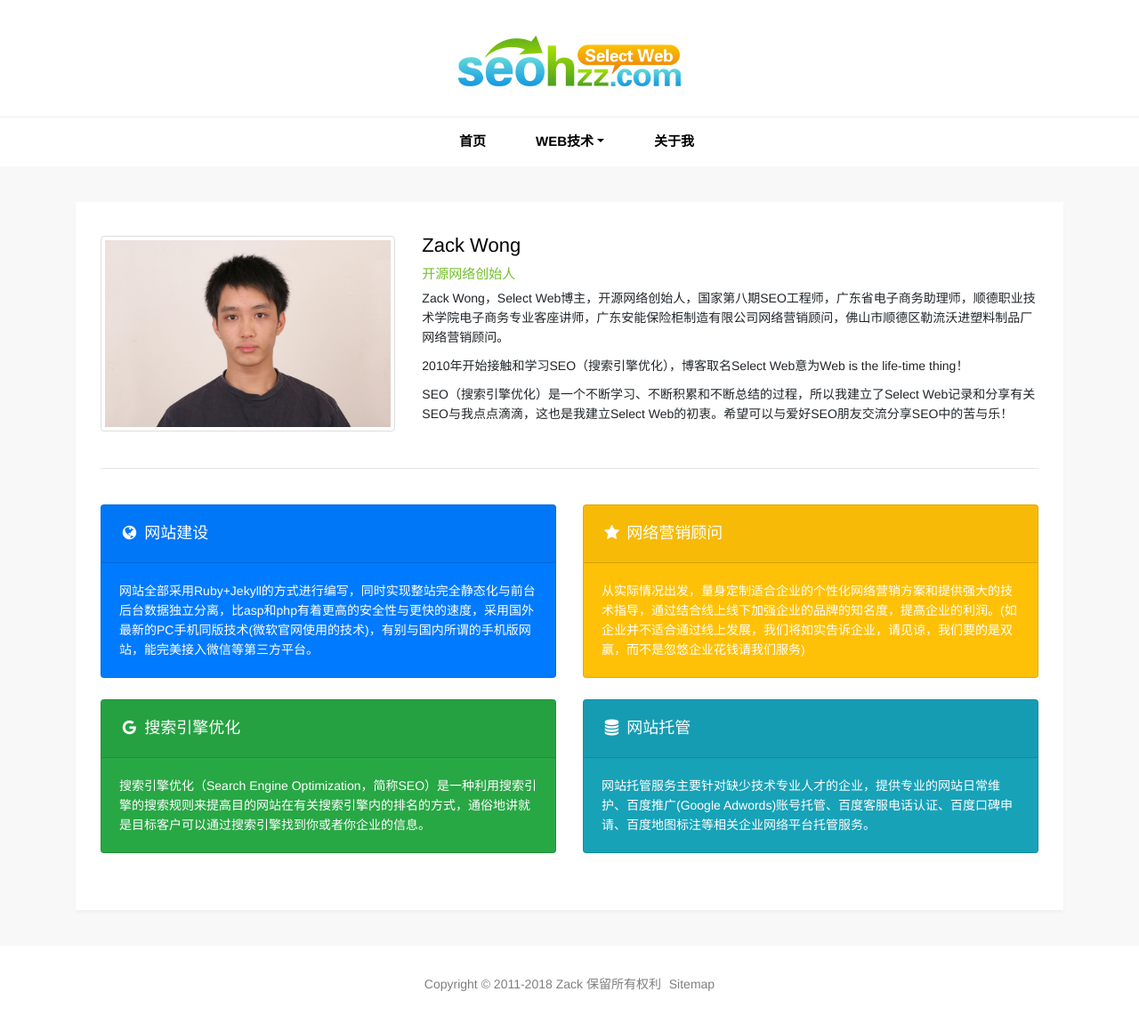
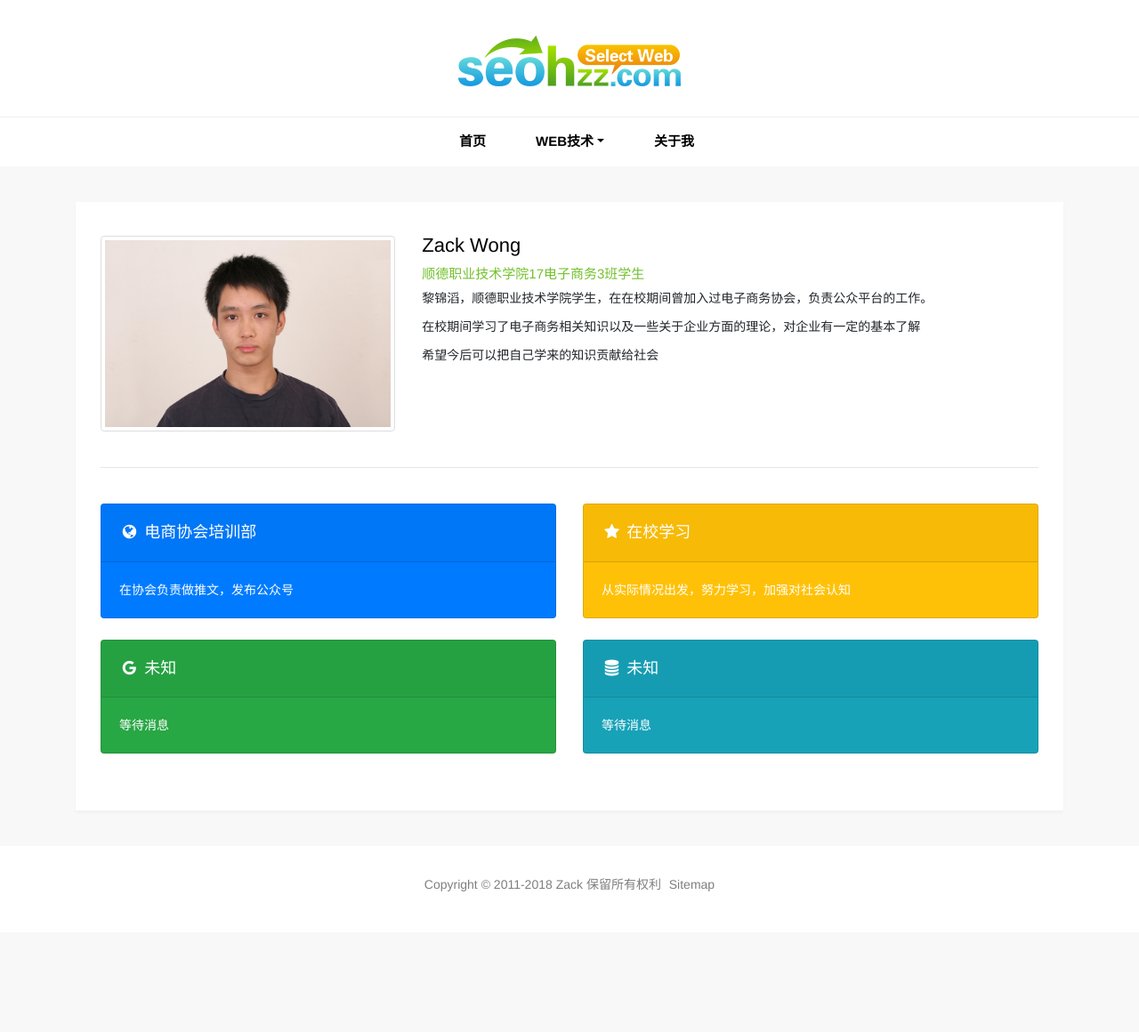
Before and after one commit to lijintaotian/lijintaotiam.github.io, a Jekyll site: the page built from pages/about.html, in a window 1280 px wide. Shown: the whole page at 89% size. Built offline with Jekyll 4.4.1, drawn with Linux system fonts in a browser that asks for light colours; after the commit the page ends 1048 px from its top, so only the background shows below that.

Commit message:
Update about.html

```diff
--- a/pages/about.html
+++ b/pages/about.html
@@ -1,9 +1,9 @@
 ---
 layout: default
 permalink: /about/
-title: 博主简介
-keywords: Zack
-description: Zack Wong，开源网络创始人，国家第八期SEO工程师，顺德职业技术学院电子商务客座讲师，广东安能保险柜制造有限公司网络营销顾问。
+title: 简介
+keywords: zack
+description: 黎锦滔，顺德职业技术学院17电商3班学生，在校期间学习过关于电商的相关知识。
 ---
 <div id="single">
   <div class="container">
@@ -13,41 +13,41 @@ description: Zack Wong，开源网络创始人，国家第八期SEO工程师，
           <div class="col-md-4 mt-4"><img src="/images/pages/about.jpg" alt="Zack Wong" class="img-thumbnail"></div>
           <div class="col-md-8 mt-4">
             <p class="post-title">Zack Wong</p>
-            <p class="post-tag">开源网络创始人</p>
-            <p>Zack Wong，Select Web博主，开源网络创始人，国家第八期SEO工程师，广东省电子商务助理师，顺德职业技术学院电子商务专业客座讲师，广东安能保险柜制造有限公司网络营销顾问，佛山市顺德区勒流沃进塑料制品厂网络营销顾问。</p>
-            <p>2010年开始接触和学习SEO（搜索引擎优化），博客取名Select Web意为Web is the life-time thing！</p>
-            <p>SEO（搜索引擎优化）是一个不断学习、不断积累和不断总结的过程，所以我建立了Select Web记录和分享有关SEO与我点点滴滴，这也是我建立Select Web的初衷。希望可以与爱好SEO朋友交流分享SEO中的苦与乐！</p>
+            <p class="post-tag">顺德职业技术学院17电子商务3班学生</p>
+            <p>黎锦滔，顺德职业技术学院学生，在在校期间曾加入过电子商务协会，负责公众平台的工作。</p>
+            <p>在校期间学习了电子商务相关知识以及一些关于企业方面的理论，对企业有一定的基本了解</p>
+            <p>希望今后可以把自己学来的知识贡献给社会</p>
           </div>
           <div class="col-md-12 my-4"><hr></div>
           <div class="col-md-6">
             <div class="card text-white bg-primary mb-4">
-              <div class="card-header"><h4><i class="fa fa-globe fa-fw"></i> 网站建设</h4></div>
+              <div class="card-header"><h4><i class="fa fa-globe fa-fw"></i> 电商协会培训部</h4></div>
               <div class="card-body">
-                <p class="card-text">网站全部采用Ruby+Jekyll的方式进行编写，同时实现整站完全静态化与前台后台数据独立分离，比asp和php有着更高的安全性与更快的速度，采用国外最新的PC手机同版技术(微软官网使用的技术)，有别与国内所谓的手机版网站，能完美接入微信等第三方平台。</p>
+                <p class="card-text">在协会负责做推文，发布公众号</p>
               </div>
             </div>
           </div>
           <div class="col-md-6">
             <div class="card text-white bg-warning mb-4">
-              <div class="card-header"><h4><i class="fa fa-star fa-fw"></i> 网络营销顾问</h4></div>
+              <div class="card-header"><h4><i class="fa fa-star fa-fw"></i> 在校学习</h4></div>
               <div class="card-body">
-                <p class="card-text">从实际情况出发，量身定制适合企业的个性化网络营销方案和提供强大的技术指导，通过结合线上线下加强企业的品牌的知名度，提高企业的利润。(如企业并不适合通过线上发展，我们将如实告诉企业，请见谅，我们要的是双赢，而不是忽悠企业花钱请我们服务)</p>
+                <p class="card-text">从实际情况出发，努力学习，加强对社会认知</p>
               </div>
             </div>
           </div>
           <div class="col-md-6">
             <div class="card text-white bg-success mb-4">
-              <div class="card-header"><h4><i class="fa fa-google fa-fw"></i> 搜索引擎优化</h4></div>
+              <div class="card-header"><h4><i class="fa fa-google fa-fw"></i> 未知</h4></div>
               <div class="card-body">
-                <p class="card-text">搜索引擎优化（Search Engine Optimization，简称SEO）是一种利用搜索引擎的搜索规则来提高目的网站在有关搜索引擎内的排名的方式，通俗地讲就是目标客户可以通过搜索引擎找到你或者你企业的信息。</p>
+                <p class="card-text">等待消息</p>
               </div>
             </div>
           </div>
           <div class="col-md-6">
             <div class="card text-white bg-info mb-4">
-              <div class="card-header"><h4><i class="fa fa-database fa-fw"></i> 网站托管</h4></div>
+              <div class="card-header"><h4><i class="fa fa-database fa-fw"></i> 未知</h4></div>
               <div class="card-body">
-                <p class="card-text">网站托管服务主要针对缺少技术专业人才的企业，提供专业的网站日常维护、百度推广(Google Adwords)账号托管、百度客服电话认证、百度口碑申请、百度地图标注等相关企业网络平台托管服务。</p>
+                <p class="card-text">等待消息</p>
               </div>
             </div>
           </div>
```
